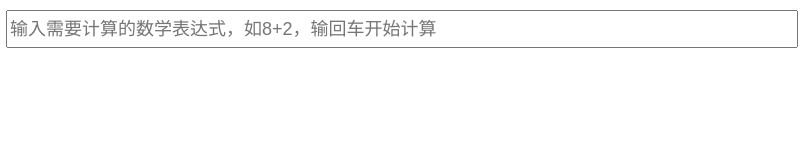
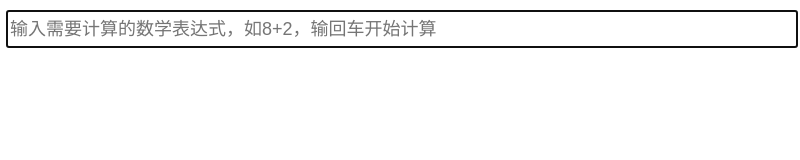
Before and after one commit to infobsmi/bsmi-calc, an Electron app: page app/index.html in a window 800 px wide. Drawn offline with Linux system fonts and the light colour scheme.

Commit message:
v1.0.9 自动获取焦点到输入框

```diff
--- a/app/index.html
+++ b/app/index.html
@@ -2,7 +2,7 @@
 <link rel="stylesheet" href="index.css">
 </head>
 <body>
-<input id="calc-input" placeholder="输入需要计算的数学表达式，如8+2，输回车开始计算">
+<input id="calc-input" placeholder="输入需要计算的数学表达式，如8+2，输回车开始计算" autofocus="true">
 <div id="outlet"></div>
 <script src="math.js"></script>
 <script src="bundle.js"></script>
```
Also changed, not shown: package.json (+4 -4 lines), 2 other files.
